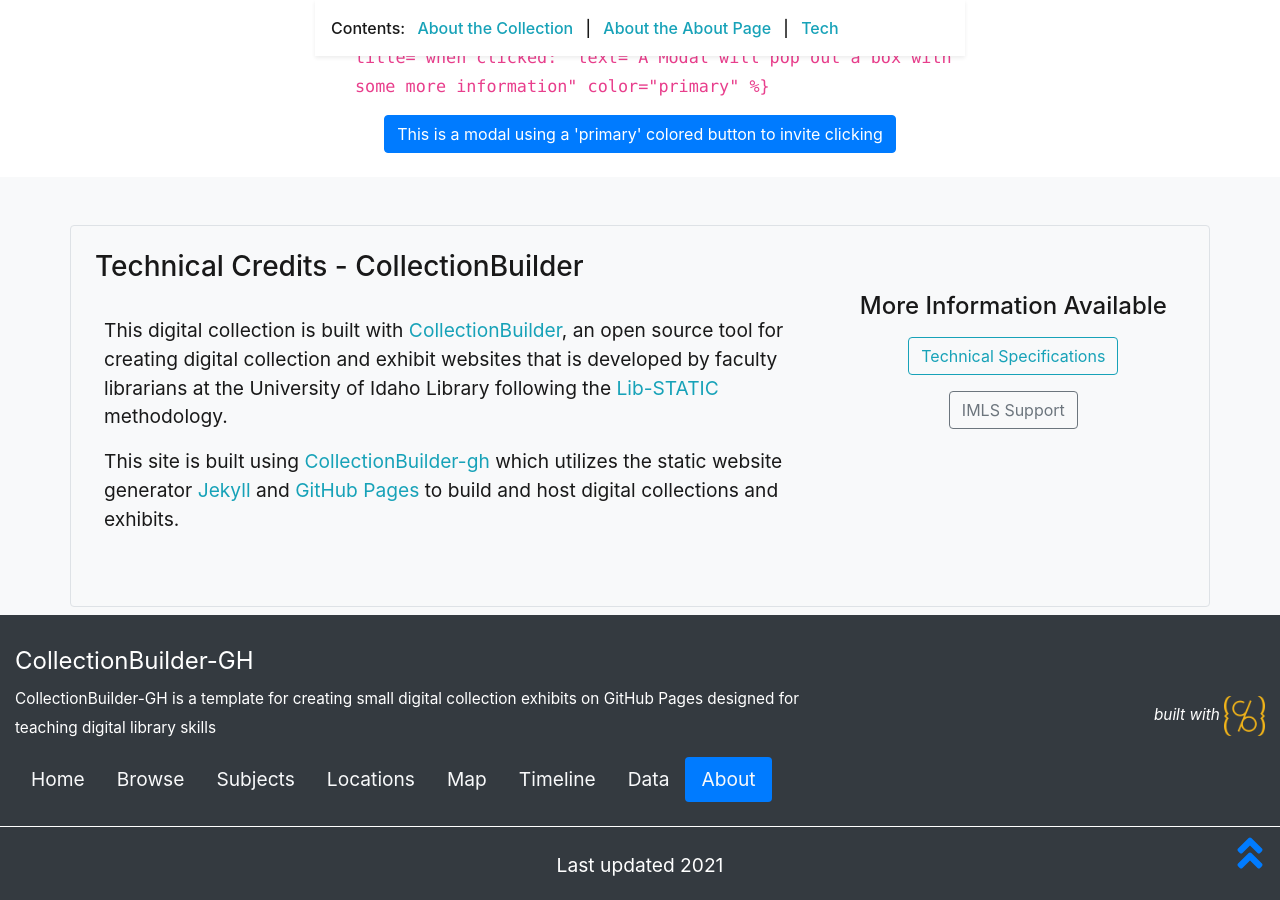
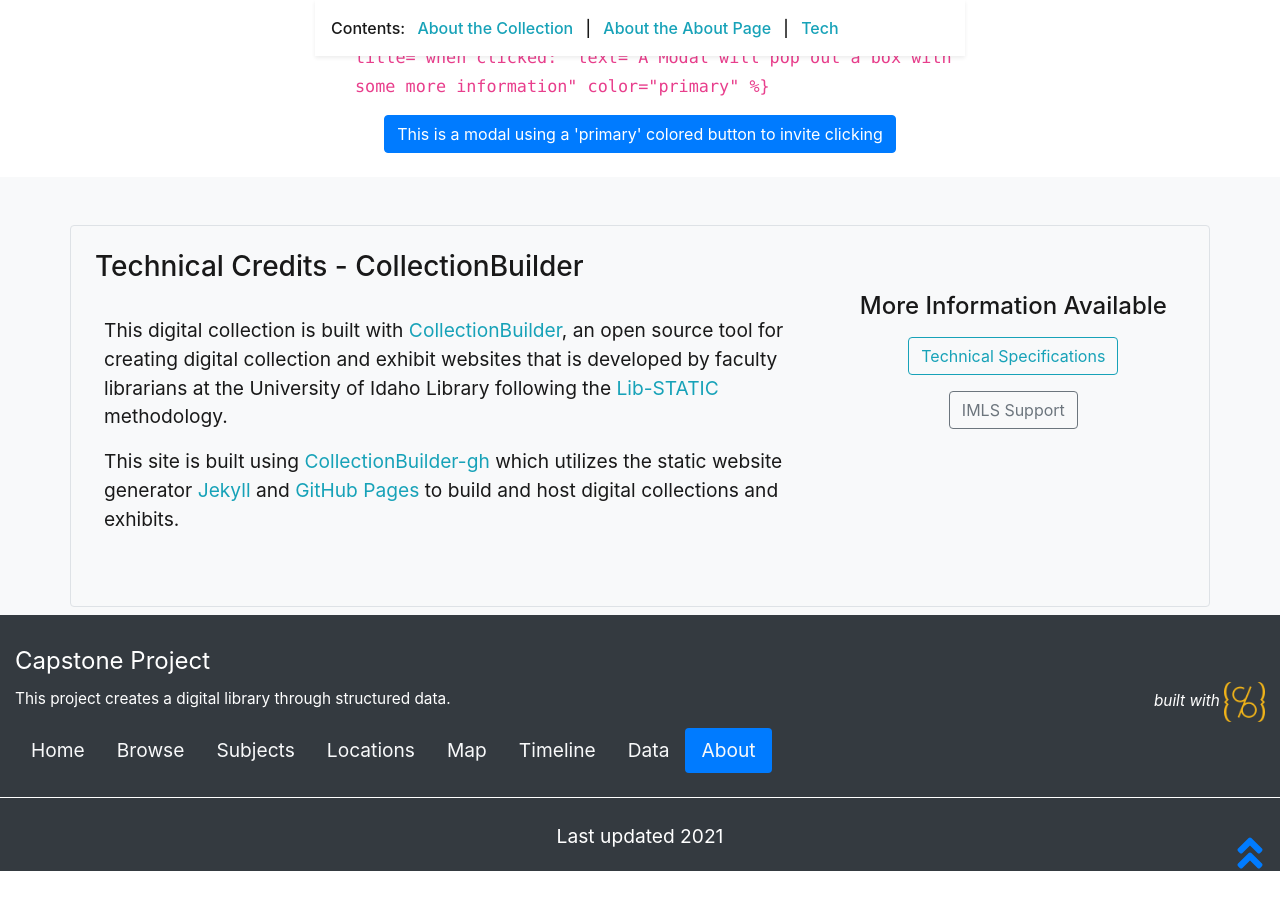
Before and after one commit to celattin/capstone-project, a Jekyll site: the page built from pages/about.md, in a window 1280 px wide and 900 px high, scrolled down 5180 px. Built offline with Jekyll 4.4.1, drawn with Linux system fonts in a browser that asks for light colours; after the commit the page ends 6051 px from its top, so only the background shows below that; some of the changed text lies outside the part shown.

Commit message:
Update _config.yml

```diff
--- a/_config.yml
+++ b/_config.yml
@@ -20,14 +20,14 @@ source-code: https://github.com/celattin/capstone-project
 # SITE SETTINGS
 #
 # title of site appears in banner
-title: CollectionBuilder-GH
+title: Capstone Project
 # tagline, a short phrase that will appear throughout the site in the top banner
-tagline: a template for creating simple digital exhibits
+tagline: a digital library
 # description appears in meta tags and other locations
 # this description might appear in search result lists, keep around 160 characters max
-description: "CollectionBuilder-GH is a template for creating small digital collection exhibits on GitHub Pages designed for teaching digital library skills"
+description: "This project creates a digital library through structured data."
 # creator of the digital collection, to appear in meta tags; we typically use our GitHub usernames but feel free to just use your name
-author: CollectionBuilder
+author: celattin
 
 ##########
 # COLLECTION SETTINGS
```
